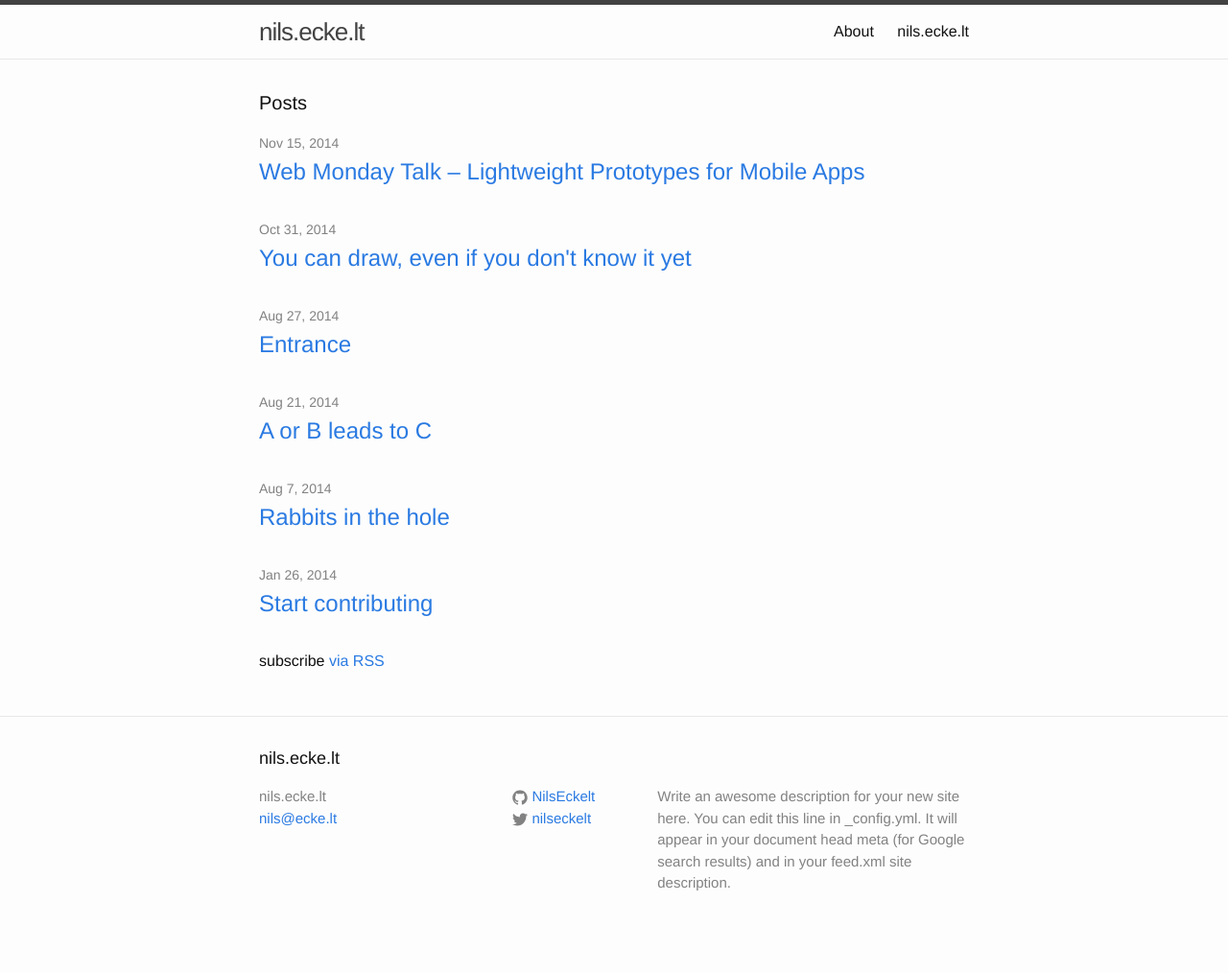
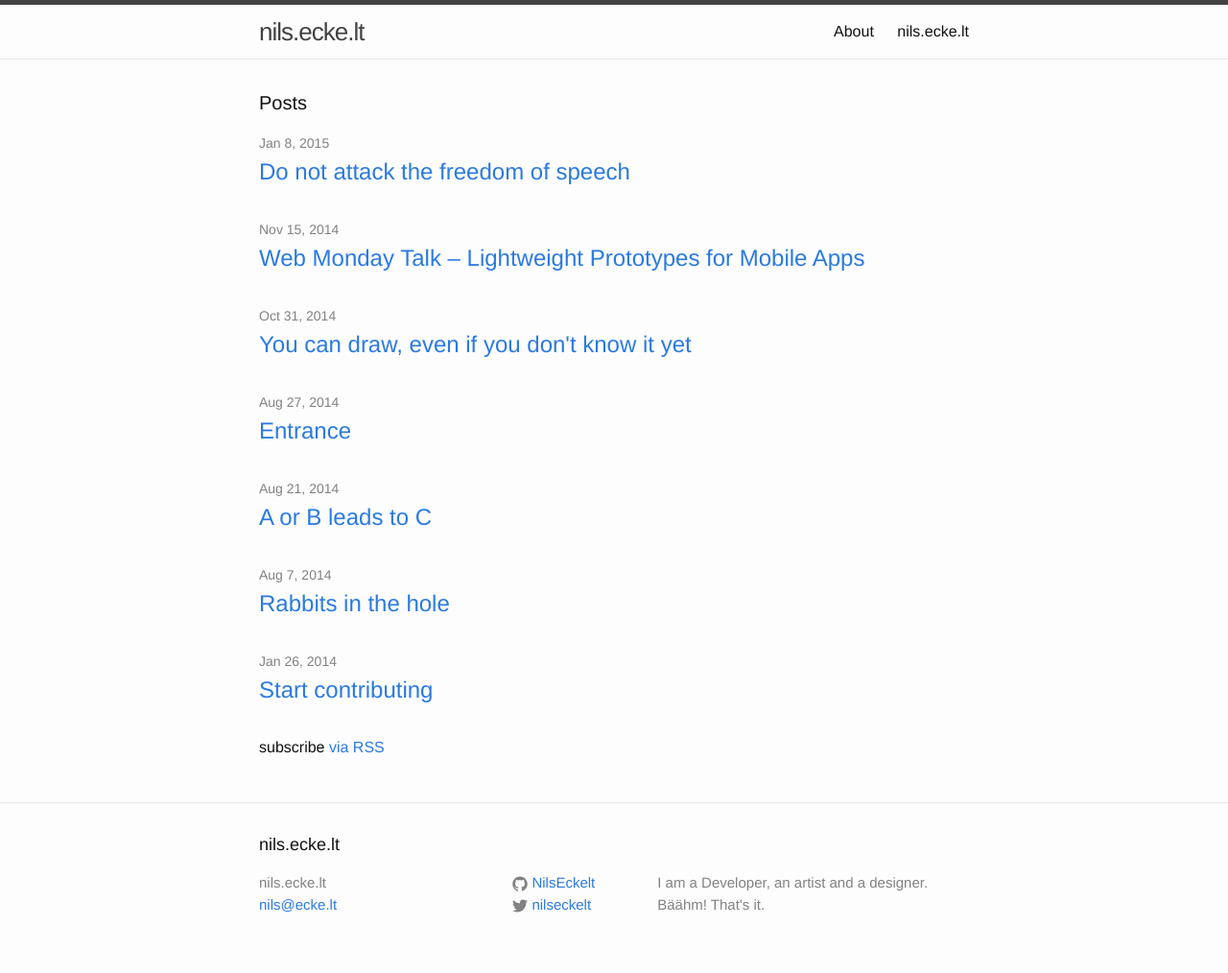
Before and after one commit to NilsEckelt/gh-pages, a Jekyll site: the page built from index.html, in a window 1280 px wide. Shown: the whole page at 96% size. Built offline with Jekyll 4.4.1, drawn with Linux system fonts in a browser that asks for light colours; before the commit the page ends 992 px from its top, so only the background shows below that.

```diff
--- a/_config.yml
+++ b/_config.yml
@@ -1,10 +1,8 @@
 # Site settings
 title: nils.ecke.lt
 email: nils@ecke.lt
-description: > # this means to ignore newlines until "baseurl:"
-  Write an awesome description for your new site here. You can edit this
-  line in _config.yml. It will appear in your document head meta (for
-  Google search results) and in your feed.xml site description.
+description: >
+  I am a Developer, an artist and a designer. Bäähm! That's it.
 baseurl: "" # the subpath of your site, e.g. /blog/
 url: "http://nils.ecke.lt" # the base hostname & protocol for your site
 twitter_username: nilseckelt
```
Also changed, not shown: _posts/2015-01-08-Freedom of speech.md (added, +8 -0 lines).
